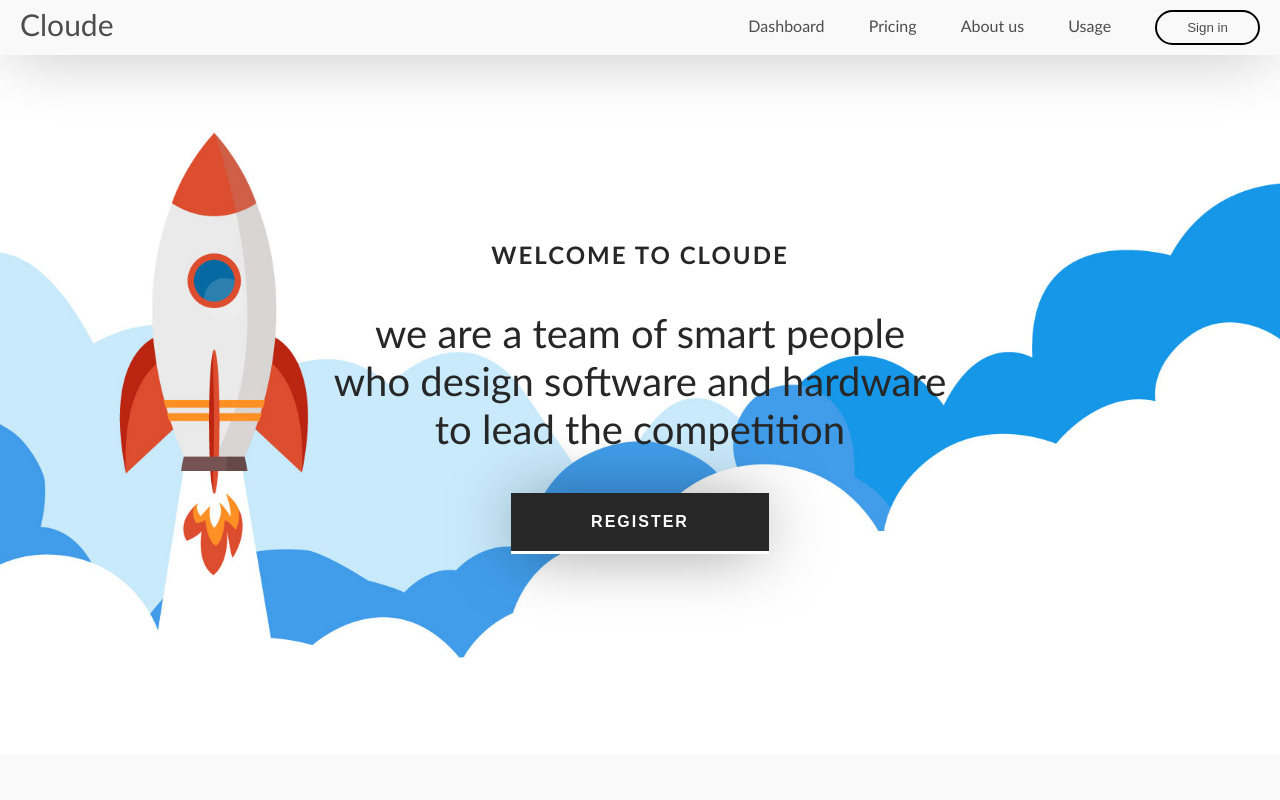
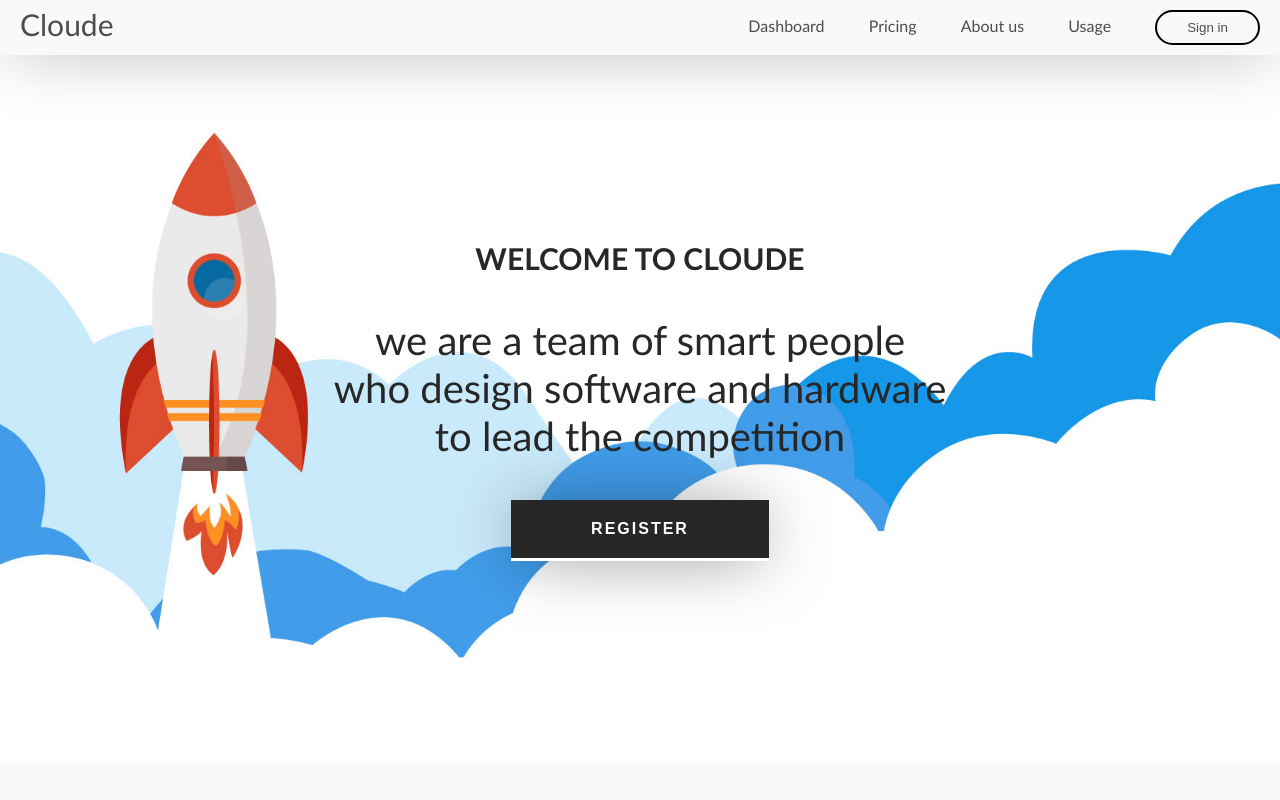
Before and after one commit to williamjosh/Cloude-website, a plain HTML site: page index.html in a window 1280 px wide. Shown: the top 800 px of the page. Drawn offline with nearby package versions, Linux system fonts and the light colour scheme.

Commit message:
Fixed missing fonts

```diff
--- a/sass/base/_defaults.sass
+++ b/sass/base/_defaults.sass
@@ -1,7 +1,7 @@
 body
 	margin: 0
 	padding: 0
-	font-family: "Calibri"
+	font-family: "Calibri", "Segoe UI"
 	font-size: 16px
 	display: block
 	background: url(/assets/background.jpg) no-repeat
--- a/sass/layout/_intro.sass
+++ b/sass/layout/_intro.sass
@@ -3,8 +3,7 @@ div.intro
 	margin-top: 30vh
 	margin-bottom: 200px
 	h1.intro-title
-		font-size: 24px
-		letter-spacing: 2px
+		font-size: 30px
 		font-weight: 800
 	p
 		font-size: 40px
```
Also changed, not shown: css/style.css.
